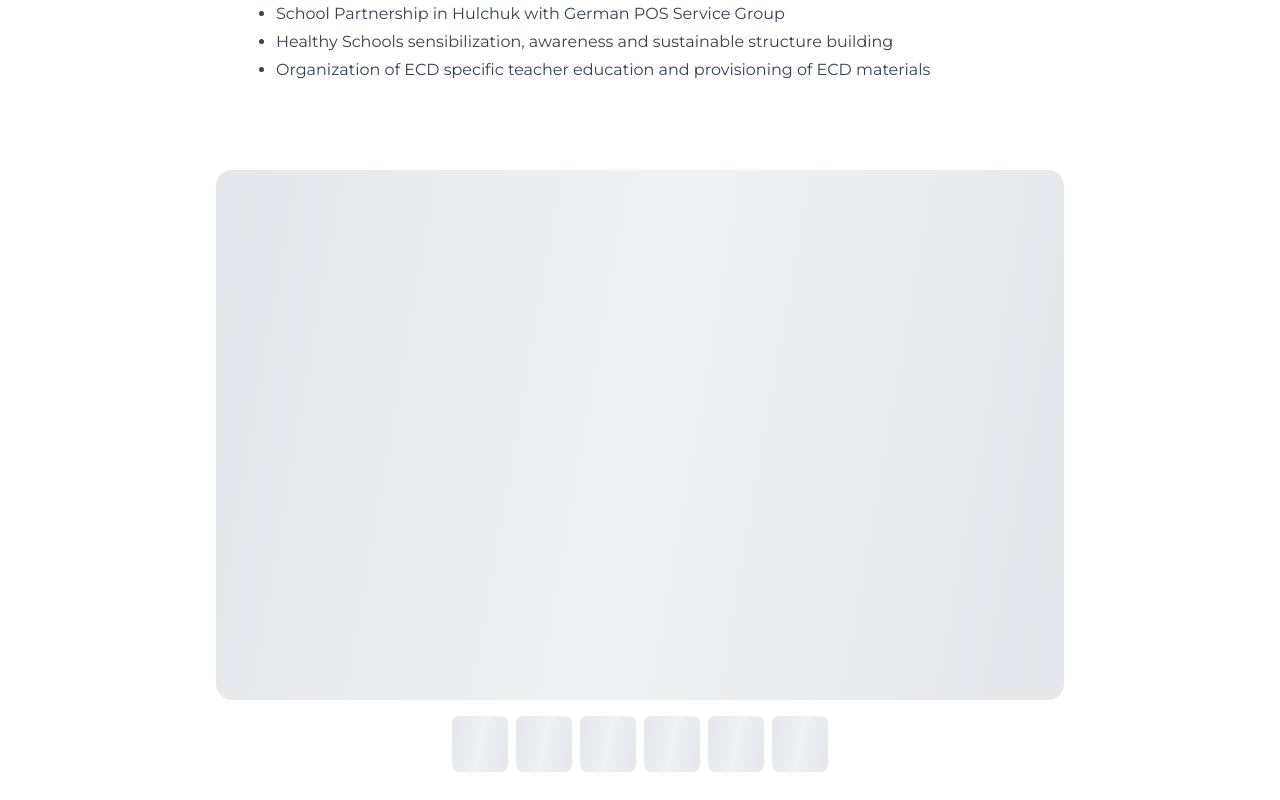
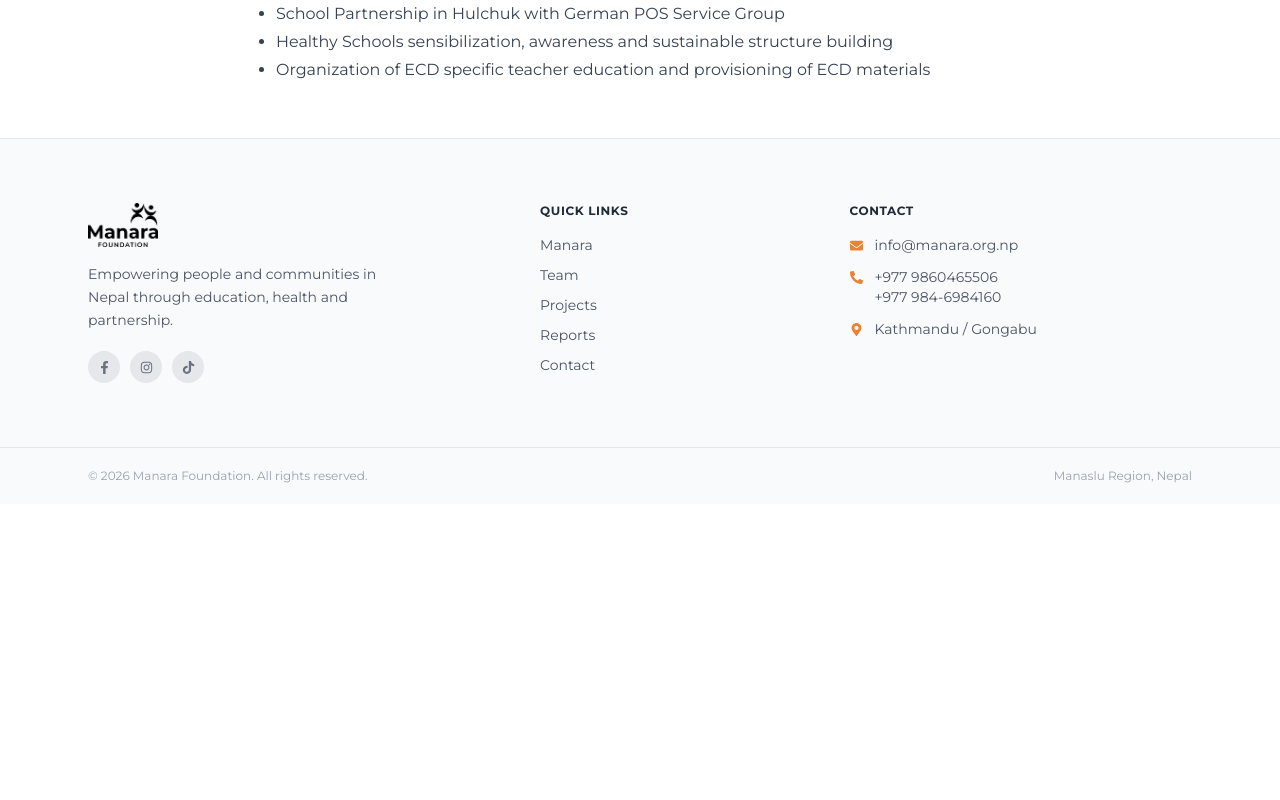
Before and after one commit to ManaraOfficial/Manara_WebsiteV2, a React (Vite) app: page /projects in a window 1280 px wide. Shown: the part 1460-2260 px from the top of the page. After the commit the page ends 1964 px from the top, so only its background shows below. Built offline with nearby package versions, Linux system fonts and the light colour scheme.

Commit message:
revert the nav height

```diff
--- a/src/components/Carousel.jsx
+++ b/src/components/Carousel.jsx
@@ -59,22 +59,7 @@ function Carousel({ images, alt, ringClass = 'ring-gray-800' }) {
     if (e.key === 'ArrowRight') next()
   }
 
-  // Hold the gallery's space while the images are still resolving. Returning
-  // null here made the page grow ~400px the moment they arrived; if that landed
-  // mid-scroll, the jump shifted the scroll position and left the sticky nav
-  // torn until you scrolled back up.
-  if (!images || images.length === 0) {
-    return (
-      <div className="mx-auto max-w-4xl px-6 py-6 sm:py-8" aria-hidden="true">
-        <div className="skeleton-shimmer relative aspect-[16/10] w-full rounded-2xl" />
-        <div className="mt-4 flex items-center justify-center gap-2">
-          {Array.from({ length: THUMBS_VISIBLE }).map((_, i) => (
-            <div key={i} className="skeleton-shimmer relative h-14 w-14 shrink-0 rounded-lg" />
-          ))}
-        </div>
-      </div>
-    )
-  }
+  if (!images || images.length === 0) return null
 
   return (
     <div className="mx-auto max-w-4xl px-6 py-6 sm:py-8">
--- a/src/components/Header.jsx
+++ b/src/components/Header.jsx
@@ -1,4 +1,4 @@
-import { useEffect, useLayoutEffect, useRef, useState } from 'react'
+import { useEffect, useState } from 'react'
 import { NavLink } from 'react-router-dom'
 import Logo from './Logo.jsx'
 import LangSwitch from './LangSwitch.jsx'
@@ -62,7 +62,7 @@ function Header() {
   }, [mountedIndices])
 
   return (
-    <header className="relative h-[42vh] sm:h-[calc(100vh-var(--nav-h))] w-full overflow-hidden">
+    <header className="relative h-[42vh] sm:h-[calc(100vh-49px)] w-full overflow-hidden">
       {heroImages.map((img, i) =>
         mountedIndices.has(i) ? (
           <img
@@ -87,37 +87,9 @@ function Header() {
 export function Nav() {
   const { t } = useLang()
   const [hasInteracted, setHasInteracted] = useState(false)
-  const navRef = useRef(null)
-
-  // Publish the nav's real height as --nav-h, which the sub-tabs stick to and
-  // the hero sizes against. Measured rather than hard-coded because it changes
-  // with the breakpoint, once webfonts land, and between languages — Devanagari
-  // sits taller than Latin, so EN and NE are not the same height.
-  useLayoutEffect(() => {
-    const el = navRef.current
-    if (!el) return
-    // Round up: offsetHeight truncates, and a fractional shortfall lets a sliver
-    // of scrolling content bleed through between the nav and the sub-tabs.
-    const publish = () =>
-      document.documentElement.style.setProperty(
-        '--nav-h',
-        `${Math.ceil(el.getBoundingClientRect().height)}px`
-      )
-    publish()
-    const ro = new ResizeObserver(publish)
-    ro.observe(el)
-    return () => ro.disconnect()
-  }, [])
 
   return (
-    <nav
-      ref={navRef}
-      // transform-gpu promotes the bar to its own compositing layer. Without it
-      // Chrome repaints the sticky nav as it flips between static and stuck and
-      // can leave it half-drawn while scrolling down — it only looks right again
-      // after scrolling back up.
-      className="sticky top-0 z-50 flex transform-gpu border-b border-gray-300 bg-white text-[11px] sm:text-base"
-    >
+    <nav className="sticky top-0 z-50 flex border-b border-gray-300 bg-white text-[11px] sm:text-base">
       {navItems.map((item) => (
         <NavLink
           key={item.to}
--- a/src/components/SubTabs.jsx
+++ b/src/components/SubTabs.jsx
@@ -3,7 +3,7 @@ import { useLang } from '../i18n/useLang.js'
 function SubTabs({ tabs, active, onChange }) {
   const { t } = useLang()
   return (
-    <div className="sticky top-[var(--nav-h)] z-40 flex">
+    <div className="sticky top-[34px] sm:top-[49px] z-40 flex">
       {tabs.map((tab) => {
         const isActive = tab.key === active
         return (
--- a/src/index.css
+++ b/src/index.css
@@ -25,16 +25,6 @@ html[lang='ne'] body {
 
 :root {
   color-scheme: light;
-  /* Height of the sticky nav. The sub-tabs stick directly beneath it and the
-     hero sizes itself against it, so all three read this one value — change the
-     nav's padding and update here only. */
-  --nav-h: 34px;
-}
-
-@media (min-width: 640px) {
-  :root {
-    --nav-h: 49px;
-  }
 }
 
 body {
```
